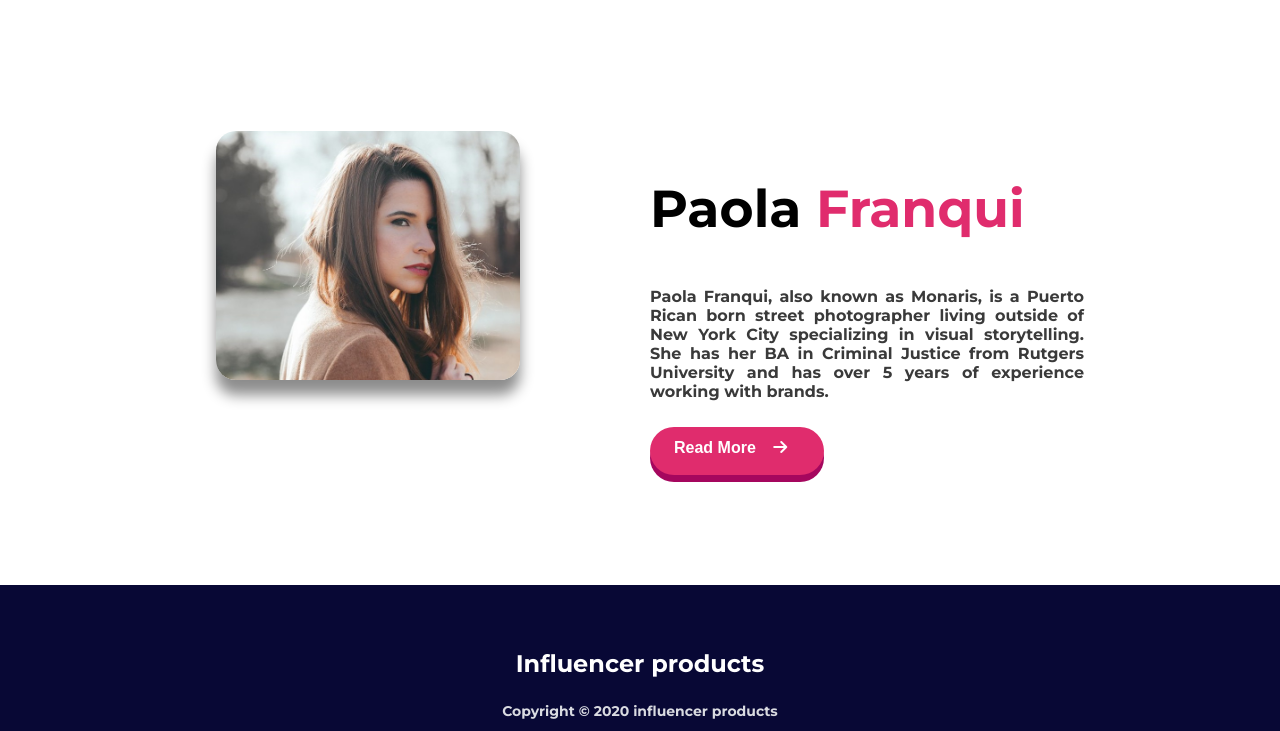
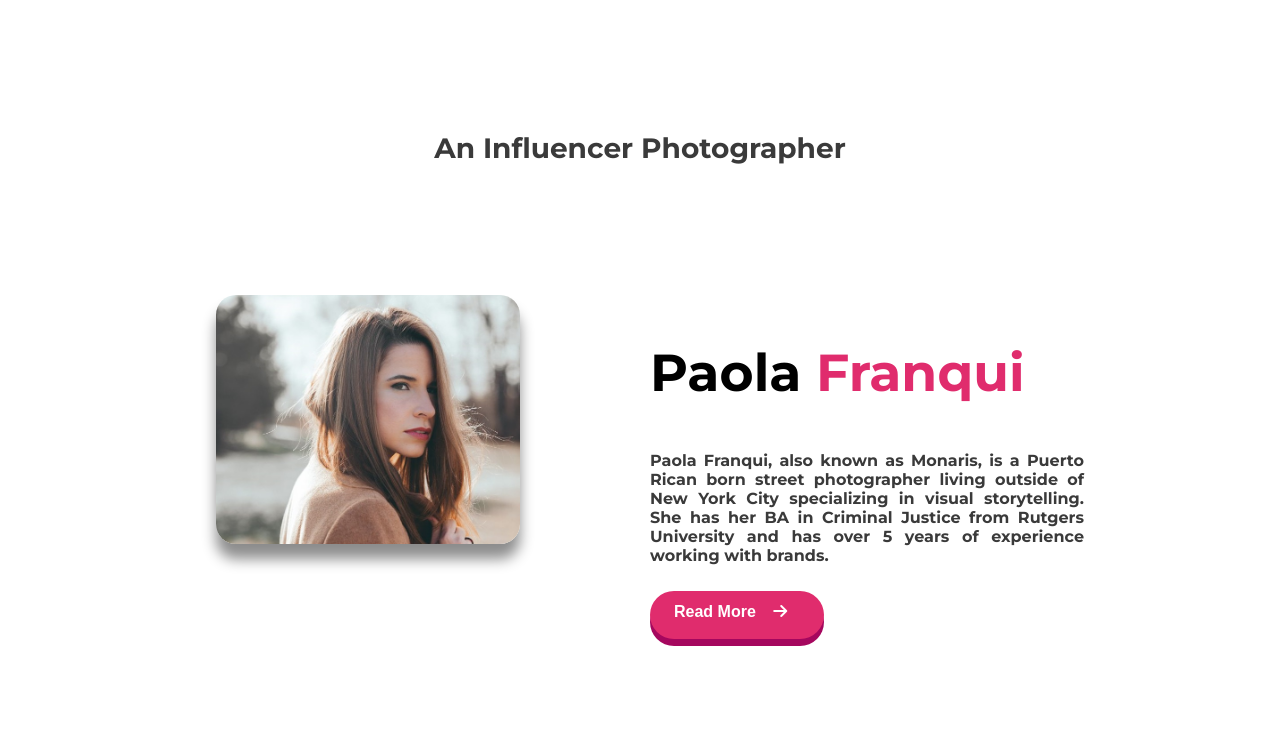
Before and after one commit to anikjoyy/influencer-gears, a plain HTML site: page index.html in a window 1280 px wide. Shown: the part 2920-3651 px from the top of the page. Drawn offline with Linux system fonts and the light colour scheme.

Commit message:
article modified

```diff
--- a/index.html
+++ b/index.html
@@ -285,6 +285,7 @@
 
         <!-- article starts -->
         <article class="article-design">
+            <h2 class="product-title">An Influencer Photographer </h2>
             <div class="article-all">
                 <div class="article-left">
                     <img src="images/paola.png" alt="Paola">
```
